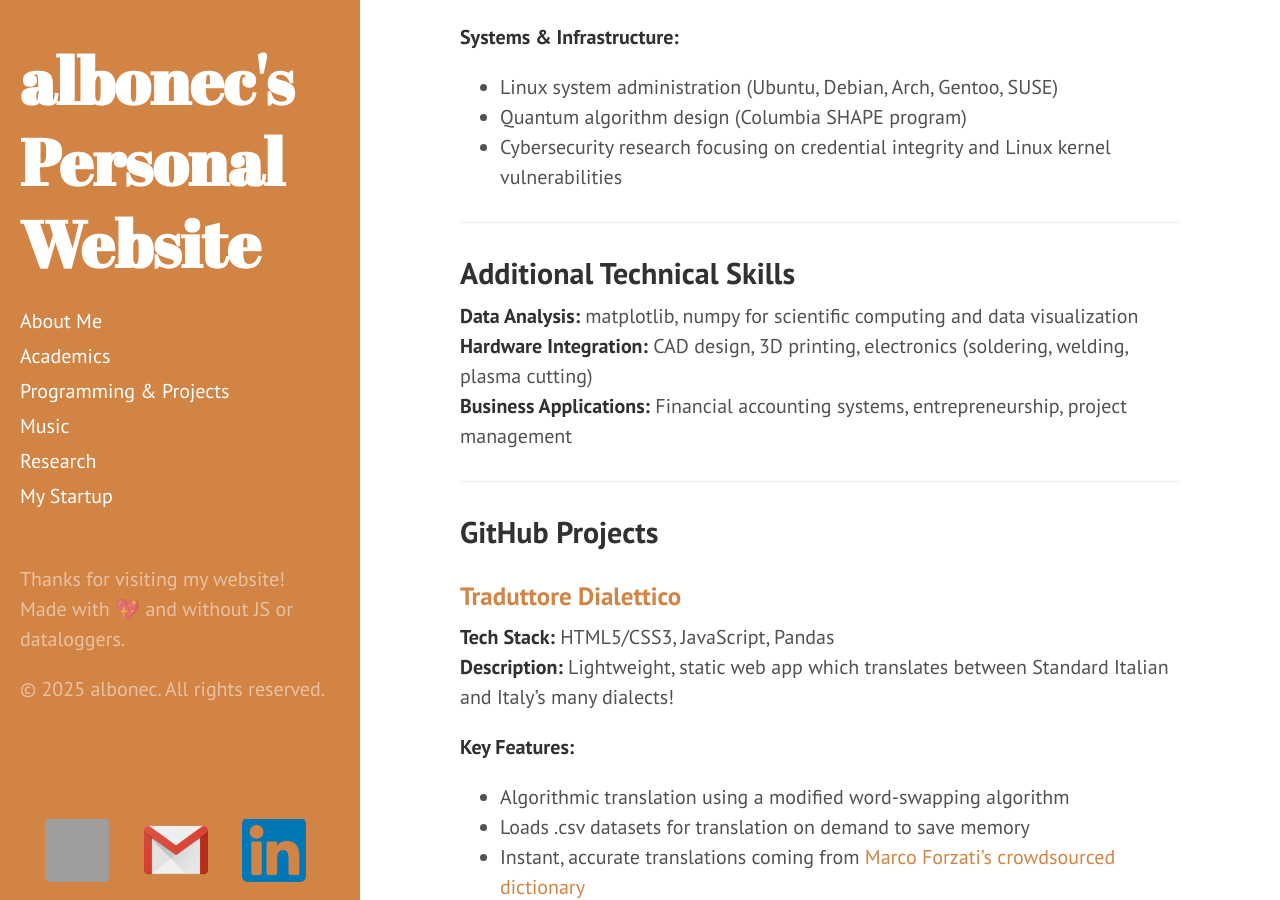
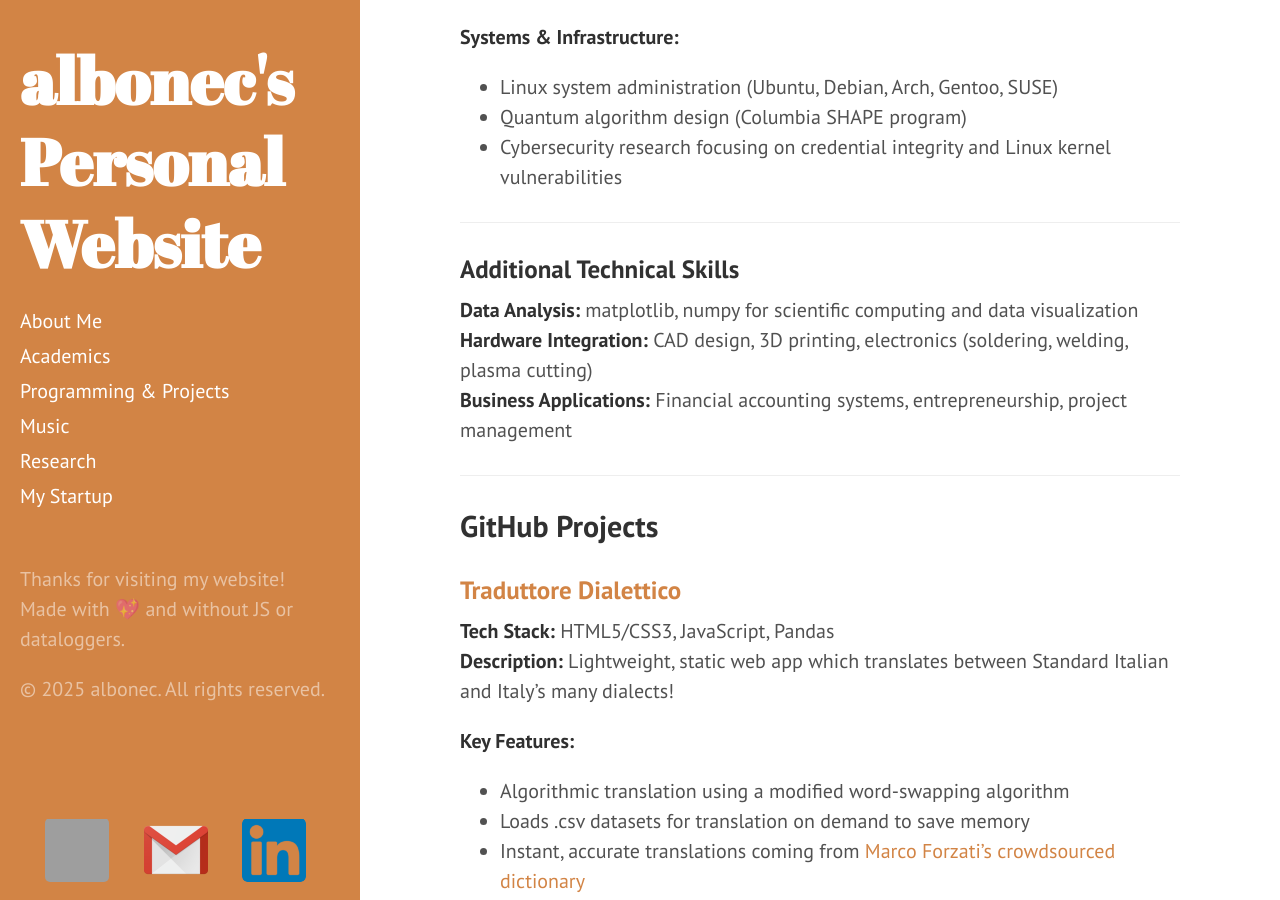
Before and after one commit to albonec/albonec.github.io, a Jekyll site: the page built from programming.md, in a window 1280 px wide and 900 px high, scrolled down 667 px. Built offline with Jekyll 4.4.1, drawn with Linux system fonts in a browser that asks for light colours; grey boxes are pictures that could not be loaded.

```diff
--- a/programming.md
+++ b/programming.md
@@ -26,7 +26,7 @@
 
 ---
 
-## Additional Technical Skills
+### Additional Technical Skills
 
 **Data Analysis:** matplotlib, numpy for scientific computing and data visualization
 **Hardware Integration:** CAD design, 3D printing, electronics (soldering, welding, plasma cutting)
```
